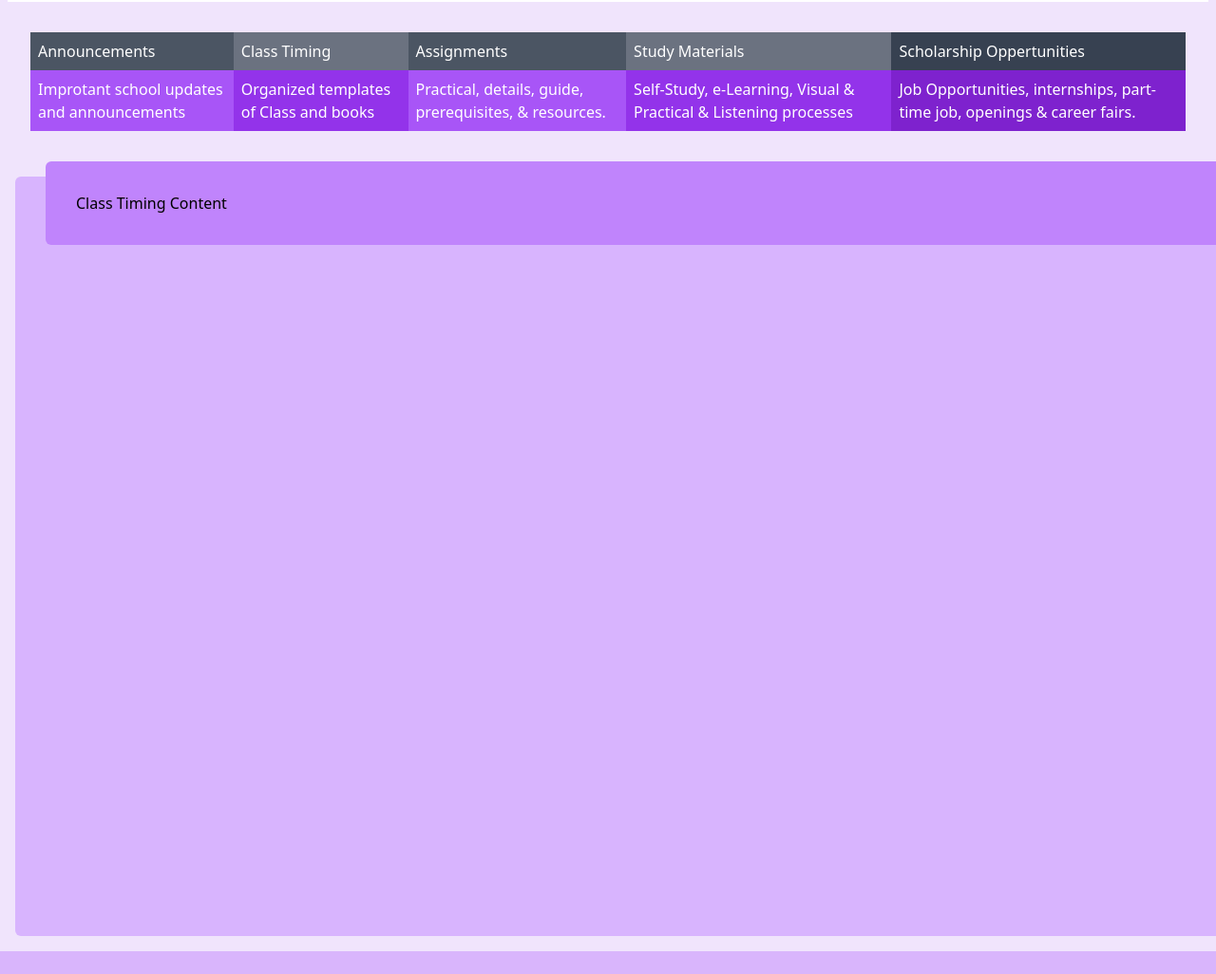
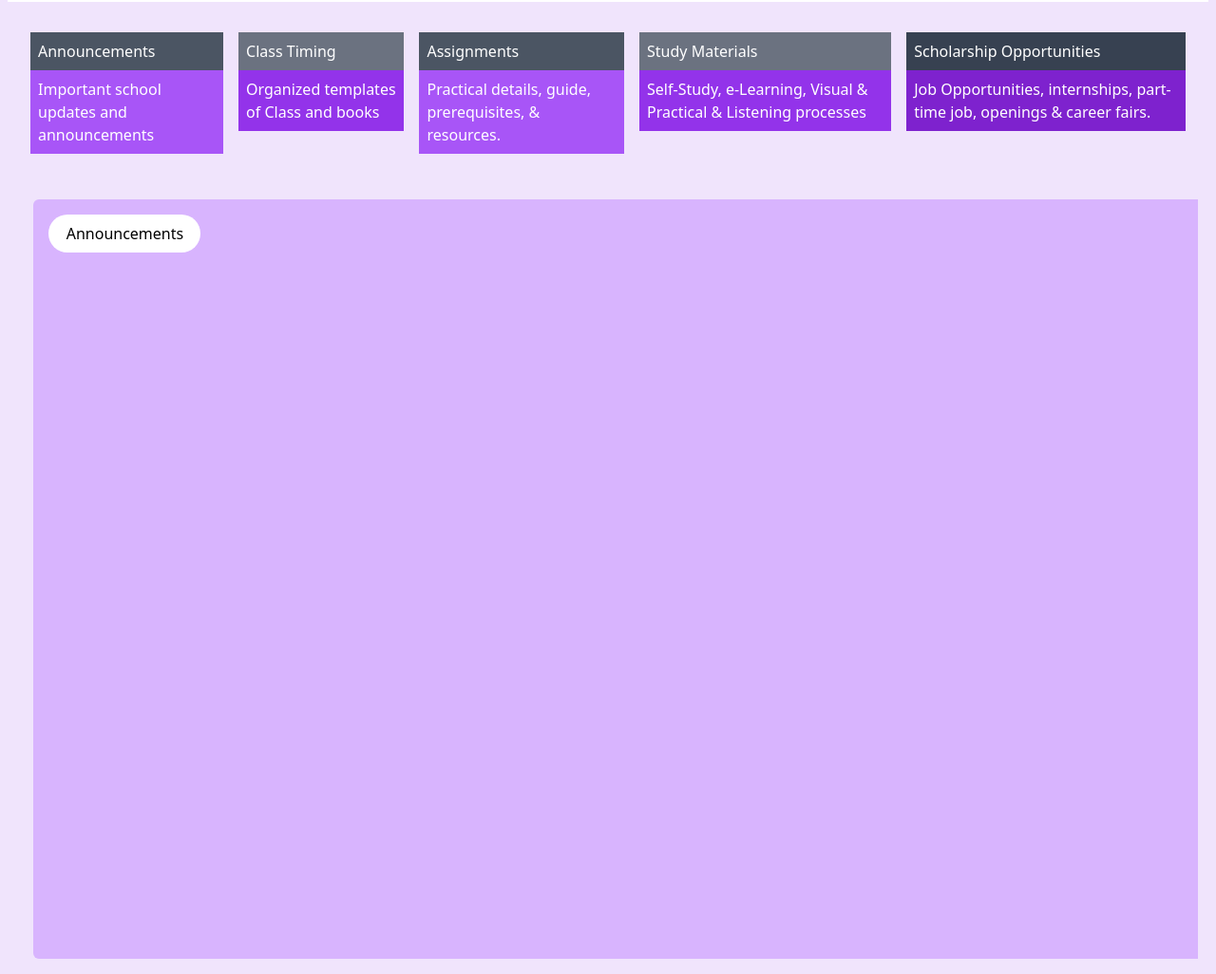
Before and after one commit to SamirKhan21860/LearnTogether, a Flask app: page / in a window 1280 px wide. Shown: the part 102-1128 px from the top of the page at 95% size. Before the commit the page ends 1104 px from the top, so only its background shows below. Run offline with Flask 3, Linux system fonts and the light colour scheme; a user stored in the database is signed in; some libraries are stand-ins or nearby versions.

Commit message:
tried to improve the home but fail

```diff
--- a/templates/index.html
+++ b/templates/index.html
@@ -29,11 +29,10 @@ Results
     <main class="flex flex-col items-center justify-center h-full">
 
         <!-- Table like bar for multiple pages -->
-        <div class="navigationBar flex space-x-0 text-white m-8">
+        <div class="navigationBar flex space-x-4 text-white m-8">
             <div class="navItem cursor-pointer" data-page="Announcements">
                 <div class="title p-2 bg-gray-600">Announcements</div>
-                <div class="description p-2 bg-purple-500">Improtant school updates and announcements
-                </div>
+                <div class="description p-2 bg-purple-500">Important school updates and announcements</div>
             </div>
             <div class="navItem cursor-pointer" data-page="ClassTiming">
                 <div class="title p-2 bg-gray-500">Class Timing</div>
@@ -41,47 +40,68 @@ Results
             </div>
             <div class="navItem cursor-pointer" data-page="Assignments">
                 <div class="title p-2 bg-gray-600">Assignments</div>
-                <div class="description p-2 bg-purple-500">Practical, details, guide, prerequisites, & resources.</div>
+                <div class="description p-2 bg-purple-500">Practical details, guide, prerequisites, & resources.</div>
             </div>
             <div class="navItem cursor-pointer" data-page="StudyMaterials">
                 <div class="title p-2 bg-gray-500">Study Materials</div>
-                <div class="description p-2 bg-purple-600">Self-Study, e-Learning, Visual & Practical & Listening
-                    processes</div>
+                <div class="description p-2 bg-purple-600">Self-Study, e-Learning, Visual & Practical & Listening processes
+                </div>
             </div>
             <div class="navItem cursor-pointer" data-page="ScholarshipOppertunities">
-                <div class="title p-2 bg-gray-700">Scholarship Oppertunities</div>
-                <div class="description p-2 bg-purple-700">Job Opportunities, internships, part-time job, openings &
-                    career fairs.</div>
+                <div class="title p-2 bg-gray-700">Scholarship Opportunities</div>
+                <div class="description p-2 bg-purple-700">Job Opportunities, internships, part-time job, openings & career
+                    fairs.</div>
             </div>
         </div>
 
         <!-- multiple pages layout -->
-        <div class="switchPages flex overflow-hidden space-x-4">
-            <div
-                class="page m-4 p-4 flex-shrink-0 w-full h-screen p-8 bg-purple-300 rounded-md transform transition-transform duration-300 ease-in-out -translate-x-0">
+        <div class="switchPages flex overflow-hidden">
+            <div class="page m-4 p-4 flex-shrink-0 w-full h-screen bg-purple-300 rounded-md">
                 <div class="p-2 bg-white rounded-full w-40 text-center">
                     <h2 class="title">Announcements</h2>
                 </div>
             </div>
-            <div
-                class="page flex-shrink-0 w-full h-full p-8 bg-purple-400 rounded-md transform transition-transform duration-300 ease-in-out -translate-x-full">
+            <div class="page flex-shrink-0 w-full h-full p-8 bg-purple-400 rounded-md">
                 <h2>Class Timing Content</h2>
             </div>
-            <div
-                class="page flex-shrink-0 w-full h-full p-8 bg-purple-500 rounded-md transform transition-transform duration-300 ease-in-out -translate-x-full">
+            <div class="page flex-shrink-0 w-full h-full p-8 bg-purple-500 rounded-md">
                 <h2>Assignments Content</h2>
             </div>
-            <div
-                class="page flex-shrink-0 w-full h-full p-8 bg-purple-600 rounded-md transform transition-transform duration-300 ease-in-out -translate-x-full">
+            <div class="page flex-shrink-0 w-full h-full p-8 bg-purple-600 rounded-md">
                 <h2>Study Materials Content</h2>
             </div>
-            <div
-                class="page flex-shrink-0 w-full h-full p-8 bg-purple-700 rounded-md transform transition-transform duration-300 ease-in-out -translate-x-full">
+            <div class="page flex-shrink-0 w-full h-full p-8 bg-purple-700 rounded-md">
                 <h2>Scholarship Opportunities Content</h2>
             </div>
         </div>
 
     </main>
+
+    <!-- Included the JavaScript Logic to handle page transitions -->
+    <script>
+        document.addEventListener("DOMContentLoaded", function () {
+            const navItems = document.querySelectorAll('.navItem');
+            const pages = document.querySelectorAll('.page');
+
+            let currentPage = 0;
+
+            navItems.forEach((item, index) => {
+                item.addEventListener('click', function () {
+                    currentPage = index;
+                    showPage();
+                });
+            });
+
+            function showPage() {
+                pages.forEach((page, index) => {
+                    page.style.transform = `translateX(-${100 * (index - currentPage)}%)`;
+                });
+            }
+
+            // Smooth scrolling effect using CSS scroll-snap-type
+            document.body.style.scrollSnapType = 'x mandatory';
+        });
+    </script>
 
     <!-- Flash messages -->
     <!-- <div id="flash-container" class="absolute top-0 right-0">
```
